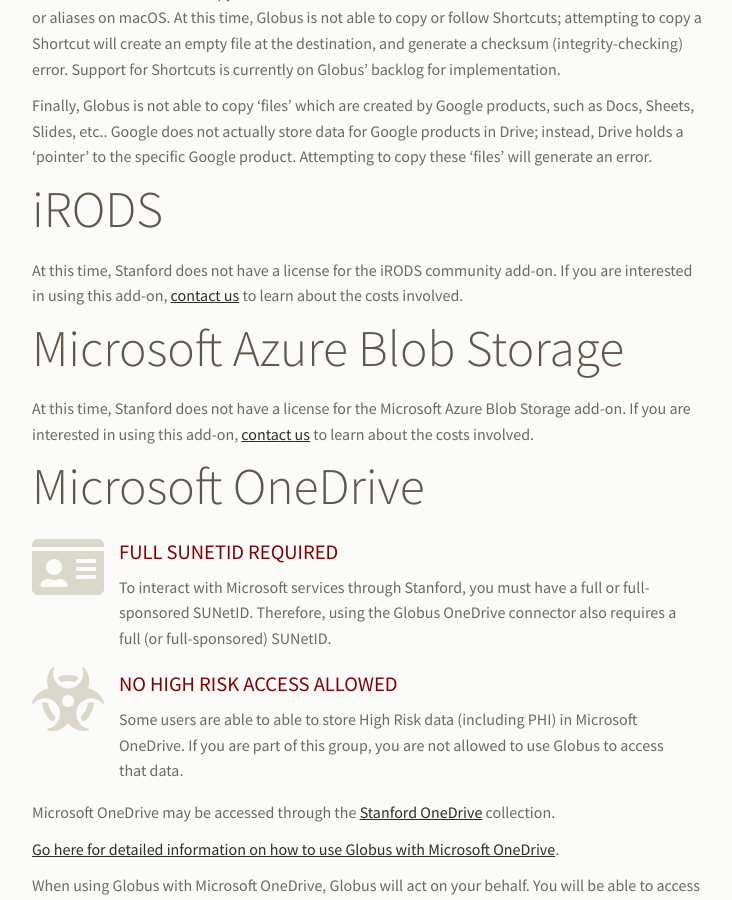
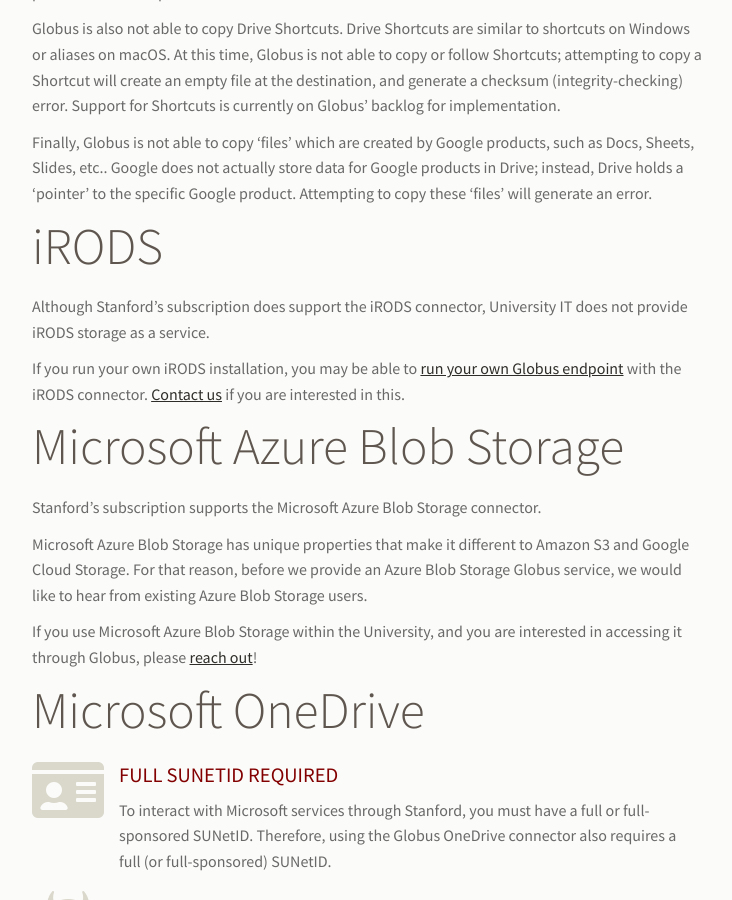
Before and after one commit to stanford-rc/globus.stanford.edu, a Jekyll site: the page built from cloud.md, in a window 1280 px wide and 900 px high, scrolled down 4310 px. Shown: the whole window, without its empty margins (323-1055 px from the left). Built offline with Jekyll 4.4.1, drawn with Linux system fonts in a browser that asks for light colours; nearby versions of some CDN libraries; comment, search, counter and statistics services are not loaded; some of the changed text lies outside the part shown.

Commit message:
cloud: Clarify licensed vs. supported
For cloud services that we don't provide today (Ceph, iRODS, and
Microsoft Azure Blob Storage), clarify that our current subscription
_does_ provide access, but (for various) reasons we don't have it set
up.  For Ceph and iRODS, it's because we don't provide that product as a
service.  For Azure, it's because we don't have our own Azure
subscription to play with.

```diff
--- a/cloud.md
+++ b/cloud.md
@@ -7,14 +7,14 @@ description: Stanford has licensed various cloud add-ons for Globus, described h
 
 <div class="well">
 Globus supports transferring data to and from many different cloud services, as
-add-ons to a standard Globus subscription.  Stanford has licensed some of these
-add-ons for use by the campus community.
+add-ons to a standard Globus subscription.  Although we have license to use
+them, not all of them are available today.
 </div>
 
 Here is a list of what is (and is not) supported.  Click on a cloud service's
 name for more information.
 
-| Cloud Service | Supported & Licensed? |
+| Cloud Service | Available Today? |
 |---------------|-----------------------|
 | <a href="#amazon-s3">Amazon S3</a> | ✅ |
 | <a href="#s3-compatible-storage">S3-compatible storage</a> | ✅ |
@@ -140,12 +140,15 @@ error.
 
 {% include info-box.html
    header="Object Storage Only"
-   content="The Ceph add-on for Globus only supports Ceph object storage.  If you want to access Ceph file storage (CephFS), you should use a normal Globus (POSIX) collection (for which we do have a license."
+   content="The Ceph add-on for Globus only supports Ceph object storage.  If you want to access Ceph file storage (CephFS), you should use a normal Globus (POSIX) collection."
 %}
 
-At this time, Stanford does not have a license for the Ceph (object storage)
-add-on.  If you are interested in using this add-on, [contact
-us](mailto:srcc-support@stanford.edu) to learn about the costs involved.
+Although Stanford's subscription does support the Ceph (object storage)
+connector, University IT does not provide Ceph storage as a service.
+
+If you run your own Ceph service, you may be able to [run your own Globus
+endpoint]({{ "server5.html" | relative_url }}) with the Ceph connector.  [Contact
+us](mailto:srcc-support@stanford.edu) if you are interested in this.
 
 # Google Cloud Storage
 
@@ -222,16 +225,25 @@ error.
 
 # iRODS
 
-At this time, Stanford does not have a license for the iRODS community add-on.
-If you are interested in using this add-on, [contact
-us](mailto:srcc-support@stanford.edu) to learn about the costs involved.
+Although Stanford's subscription does support the iRODS connector,
+University IT does not provide iRODS storage as a service.
+
+If you run your own iRODS installation, you may be able to [run your own Globus
+endpoint]({{ "server5.html" | relative_url }}) with the iRODS connector.  [Contact
+us](mailto:srcc-support@stanford.edu) if you are interested in this.
 
 # Microsoft Azure Blob Storage
 
-At this time, Stanford does not have a license for the Microsoft Azure
-Blob Storage add-on.  If you are
-interested in using this add-on, [contact us](mailto:srcc-support@stanford.edu)
-to learn about the costs involved.
+Stanford's subscription supports the Microsoft Azure Blob Storage connector.
+
+Microsoft Azure Blob Storage has unique properties that make it different to
+Amazon S3 and Google Cloud Storage.  For that reason, before we provide an
+Azure Blob Storage Globus service, we would like to hear from existing Azure
+Blob Storage users.
+
+If you use Microsoft Azure Blob Storage within the University, and you are
+interested in accessing it through Globus, please [reach
+out](mailto:srcc-support@stanford.edu)!
 
 # Microsoft OneDrive
 
```
